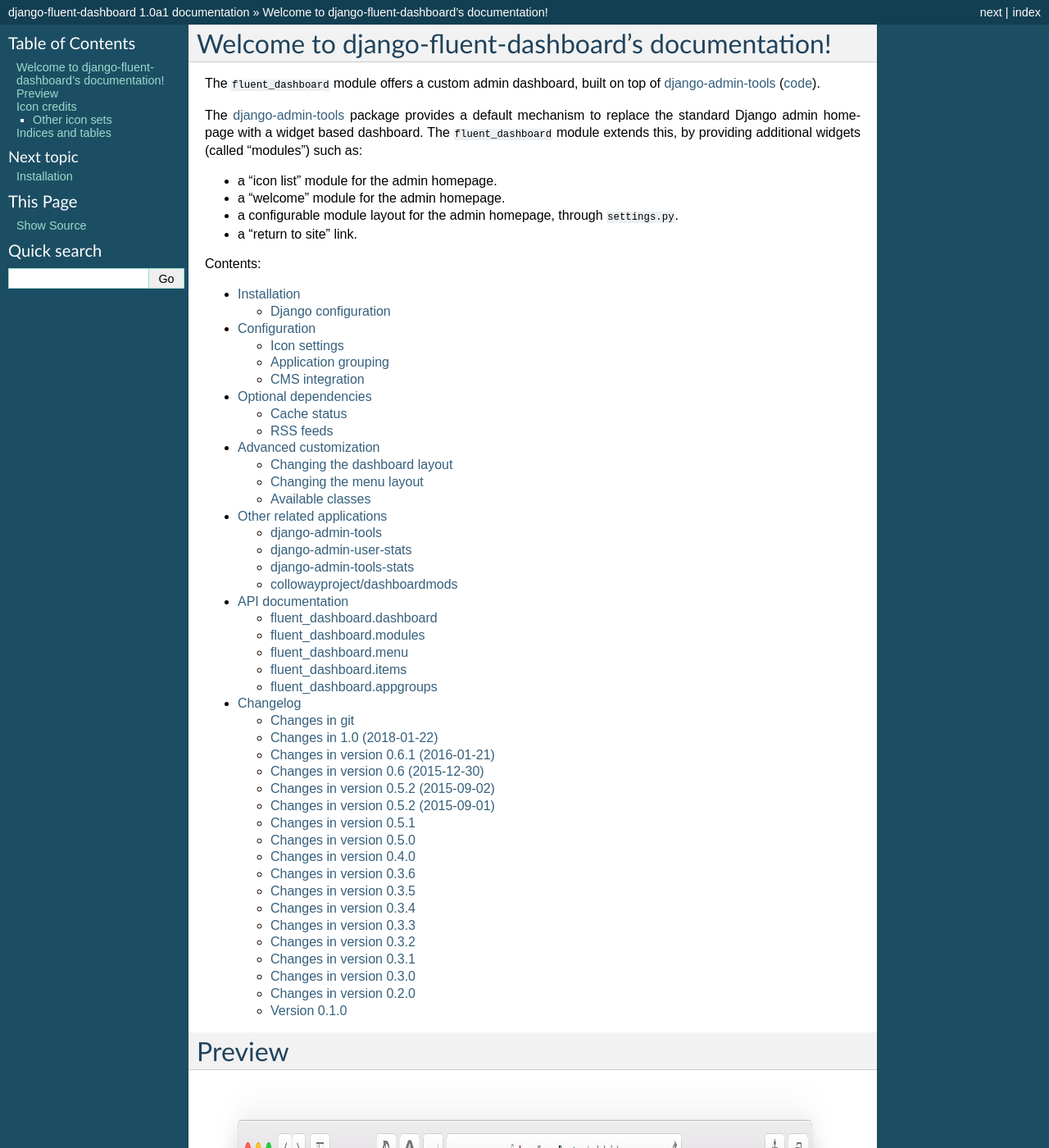
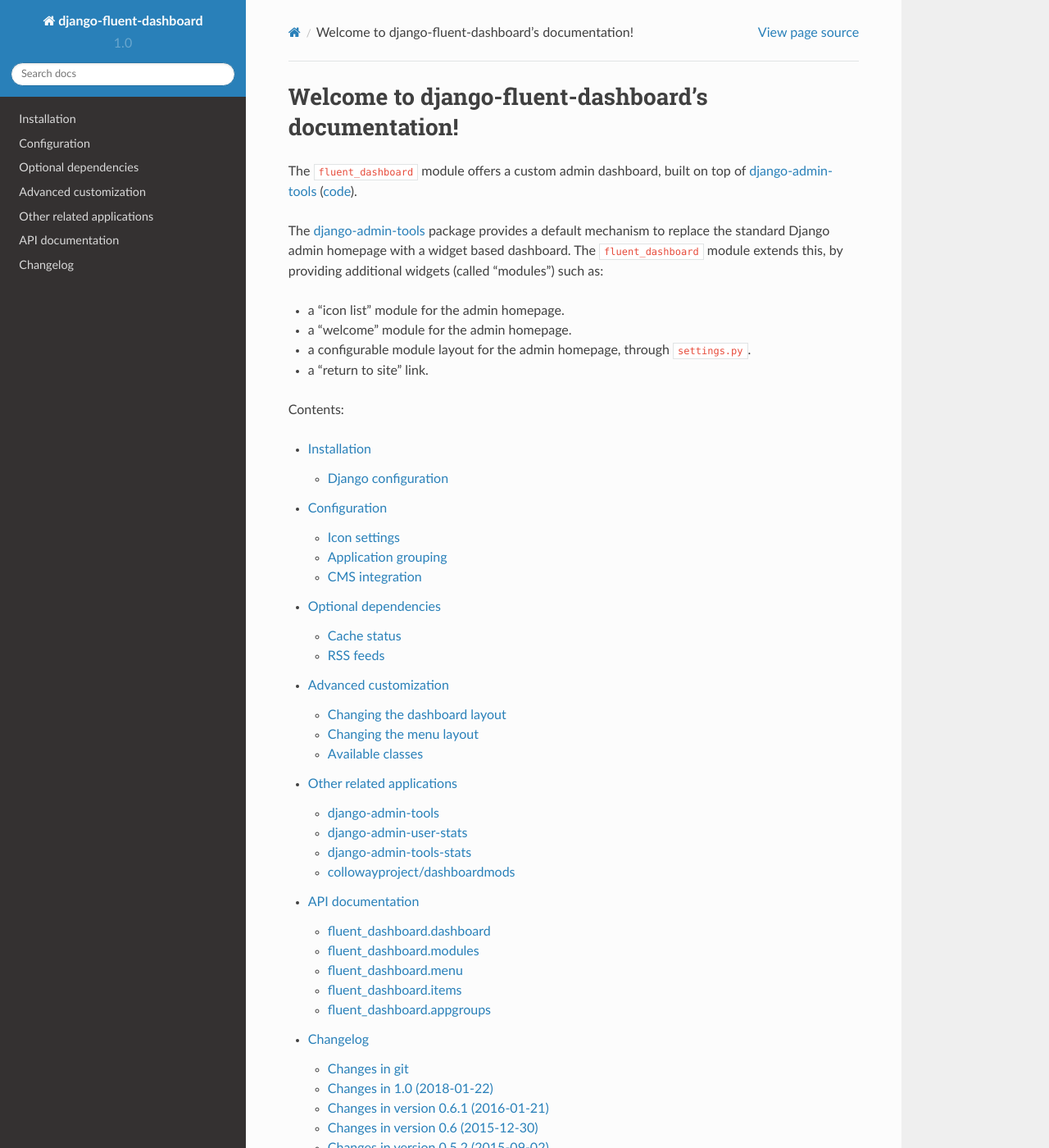
Before and after one commit to django-fluent/django-fluent-dashboard, a Sphinx documentation site: the page built from docs/index.rst, in a window 1280 px wide and 1400 px high. Shown: the whole window at 82% size. Built offline with Sphinx 7.4.7 and the Read the Docs theme 2.0.0, drawn with Linux system fonts in a browser that asks for light colours; some of the changed lines change nothing that is shown; some of the changed text lies outside the part shown.

Commit message:
Fixed building docs on modern Django

```diff
--- a/CHANGES.rst
+++ b/CHANGES.rst
@@ -23,7 +23,7 @@
 
 
 Released as 1.0a1 (2016-05-08)
-~~~~~~~~~~~~~~~~~~~~~~~~~~~~~
+~~~~~~~~~~~~~~~~~~~~~~~~~~~~~~
 
 * Use new icons from www.flaticon.com
 
--- /dev/null
+++ b/docs/_ext/djangodummy/requirements.txt
@@ -0,0 +1,5 @@
+# for readthedocs
+Django==2.2.3
+django-admin-tools==0.8.1
+dashboardmods==1.0
+sphinxcontrib-django==0.4
--- /dev/null
+++ b/docs/_ext/djangodummy/settings.py
@@ -0,0 +1,45 @@
+# Settings file to allow parsing API documentation of Django modules,
+# and provide defaults to use in the documentation.
+#
+# This file is placed in a subfolder,
+# so the docs root is not used by find_packages()
+
+STATIC_URL = "/static/"
+SECRET_KEY = "docs"
+
+USE_I18N = True
+
+INSTALLED_APPS = [
+    "fluent_dashboard",
+    "admin_tools",
+    "admin_tools.theming",
+    "admin_tools.menu",
+    "admin_tools.dashboard",
+    "django.contrib.admin",
+    "django.contrib.contenttypes",
+]
+
+ADMIN_TOOLS_INDEX_DASHBOARD = "fluent_dashboard.dashboard.FluentIndexDashboard"
+ADMIN_TOOLS_APP_INDEX_DASHBOARD = "fluent_dashboard.dashboard.FluentAppIndexDashboard"
+ADMIN_TOOLS_MENU = "fluent_dashboard.menu.FluentMenu"
+
+MIDDLEWARE = [
+    "django.contrib.sessions.middleware.SessionMiddleware",
+    "django.contrib.auth.middleware.AuthenticationMiddleware",
+    "django.contrib.messages.middleware.MessageMiddleware",
+    "django.middleware.locale.LocaleMiddleware",  # / will be redirected to /<locale>/
+]
+
+TEMPLATES = [
+    {
+        "BACKEND": "django.template.backends.django.DjangoTemplates",
+        "DIRS": (),
+        "OPTIONS": {
+            "loaders": (
+                "django.template.loaders.filesystem.Loader",
+                "django.template.loaders.app_directories.Loader",
+                "admin_tools.template_loaders.Loader",
+            )
+        },
+    }
+]
--- a/docs/conf.py
+++ b/docs/conf.py
@@ -14,12 +14,17 @@
 import os
 import sys
 
+import django
+import sphinx_rtd_theme
+
 # If extensions (or modules to document with autodoc) are in another directory,
 # add these directories to sys.path here. If the directory is relative to the
 # documentation root, use os.path.abspath to make it absolute, like shown here.
-sys.path.insert(0, os.path.abspath("."))
+sys.path.insert(0, os.path.abspath("_ext"))
 sys.path.insert(0, os.path.abspath(".."))
 os.environ["DJANGO_SETTINGS_MODULE"] = "djangodummy.settings"
+
+django.setup()
 
 # -- General configuration -----------------------------------------------------
 
@@ -28,7 +33,7 @@
 
 # Add any Sphinx extension module names here, as strings. They can be extensions
 # coming with Sphinx (named 'sphinx.ext.*') or your custom ones.
-extensions = ["sphinx.ext.autodoc", "sphinx.ext.intersphinx"]
+extensions = ["sphinx.ext.autodoc", "sphinx.ext.intersphinx", "sphinxcontrib_django"]
 
 # Add any paths that contain templates here, relative to this directory.
 templates_path = ["_templates"]
@@ -94,7 +99,8 @@
 
 # The theme to use for HTML and HTML Help pages.  See the documentation for
 # a list of builtin themes.
-html_theme = "default"
+html_theme = "sphinx_rtd_theme"
+html_theme_path = [sphinx_rtd_theme.get_html_theme_path()]
 
 # Theme options are theme-specific and customize the look and feel of a theme
 # further.  For a list of options available for each theme, see the
@@ -265,3 +271,6 @@
     "https://docs.djangoproject.com/en/dev": "https://docs.djangoproject.com/en/dev/_objects",
     "https://django-admin-tools.readthedocs.io/en/latest/": None,
 }
+
+# autodoc settings
+autodoc_member_order = "groupwise"
--- a/docs/djangodummy/requirements.txt
+++ /dev/null
@@ -1,4 +0,0 @@
-# for readthedocs
-Django==1.3.1
-django-admin-tools==0.4.1
-dashboardmods==0.2.2
--- a/docs/djangodummy/settings.py
+++ /dev/null
@@ -1,8 +0,0 @@
-# Settings file to allow parsing API documentation of Django modules,
-# and provide defaults to use in the documentation.
-#
-# This file is placed in a subfolder,
-# so the docs root is not used by find_packages()
-
-# Display proper URLs in the docs:
-STATIC_URL = "/static/"
```
Also changed, not shown: docs/_ext/djangodummy/__init__.py (added).
